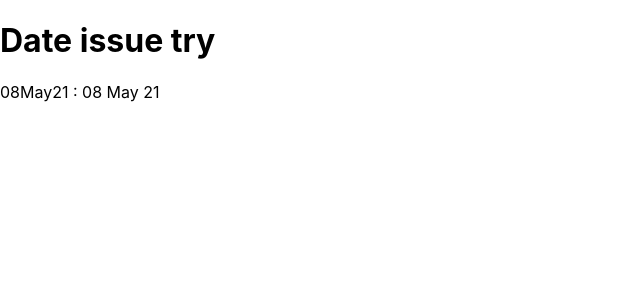
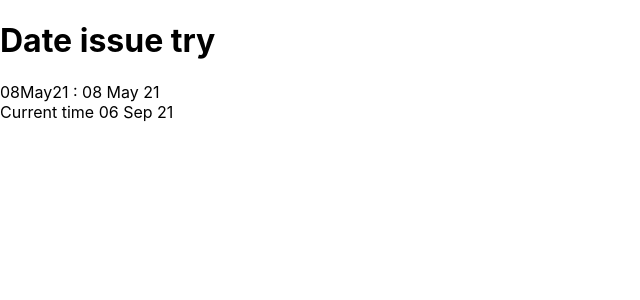
Before and after one commit to nabinadhikari/vercelissuedemo, a Next.js app: page /datecheck in a window 1280 px wide. Shown: the top 300 px of the page, without its empty margins (0-640 px from the left). Built offline with nearby package versions, Linux system fonts and the light colour scheme.

Commit message:
LOG FOR INFO

```diff
--- a/pages/datecheck.js
+++ b/pages/datecheck.js
@@ -2,11 +2,14 @@ import moment from 'moment';
 export default function Date() {
     const cDate1 = "08May21";
     const date1 = moment(cDate1);
-    console.log({ date1, cDate1 })
+    console.log({ date1, cDate1 });
+    const DATE_FORMAT = 'DD MMM YY';
     return (
         <div>
             <h1>Date issue try</h1>
-            {cDate1} : {date1.format('DD MMM YY')}
+            {cDate1} : {date1.format(DATE_FORMAT)}
+            <br />
+            Current time {moment().format(DATE_FORMAT)}
         </div>
     );
 }
```
